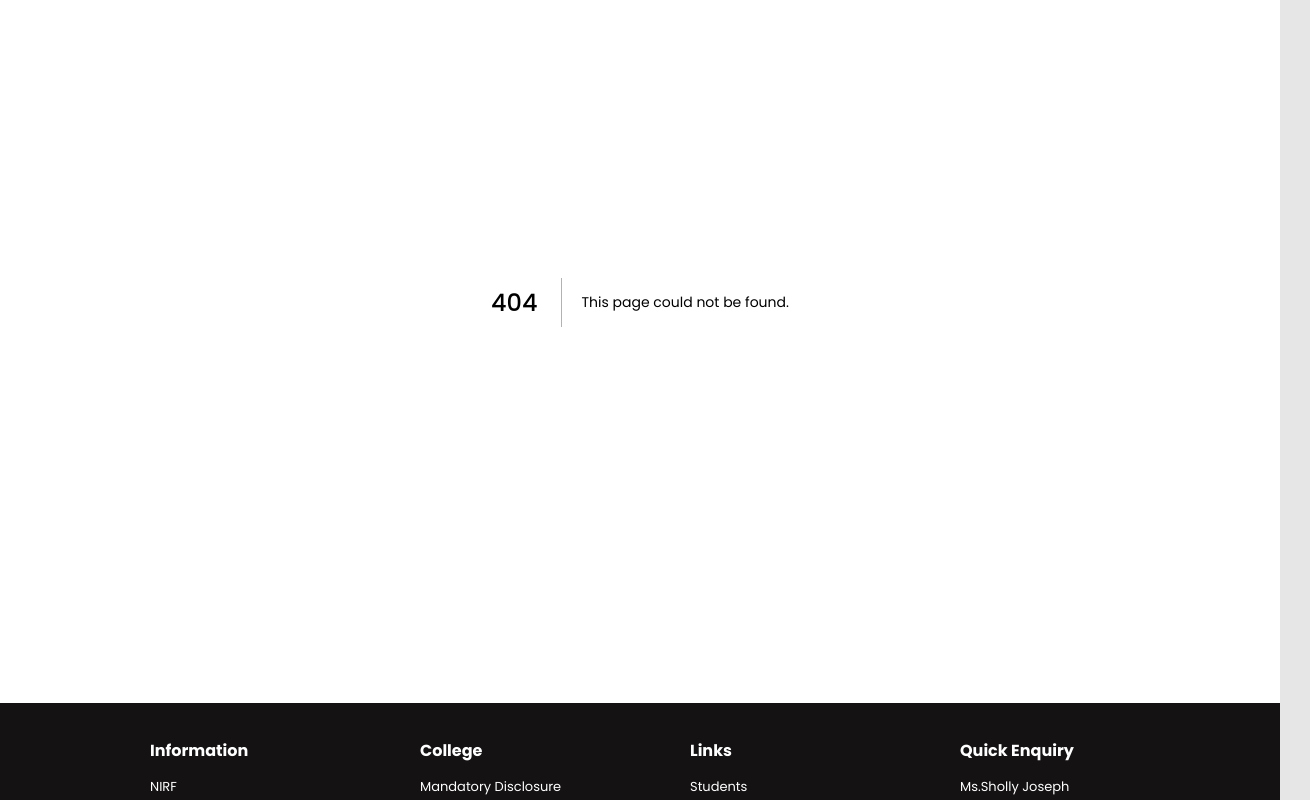
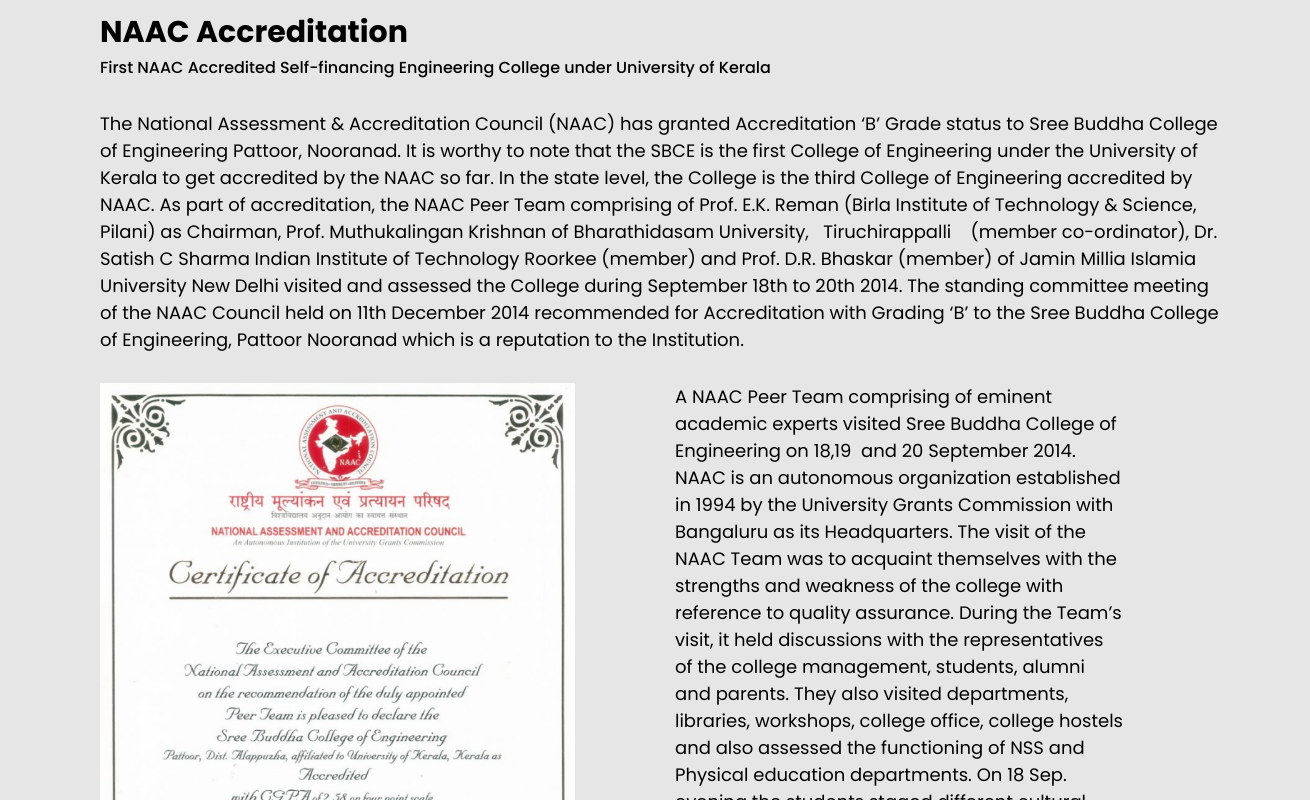
Before and after one commit to goutham-shankar/sree-buddha-website, a Next.js app: page /accreditation/NAAC/Cycle1 in a window 1280 px wide. Before the commit this address had no page. Shown: the part 200-1000 px from the top of the page, 1310 px wide, since content can reach past the window. Built offline with nearby package versions, Linux system fonts and the light colour scheme.

Commit message:
first updation

```diff
--- /dev/null
+++ b/src/app/accreditation/NAAC/Cycle1/page.jsx
@@ -0,0 +1,65 @@
+import React from "react";
+import "@/styles/accreditation/NAAC/cycle1/style.css";
+import cycle1 from "@/assets/images/accreditation/cycle1.png";
+const page = () => {
+  return (
+    <div>
+      <div className="heading">NAAC CYCLE 1</div>
+      <div className="subheading">NAAC Accreditation</div>
+      <div className="caption">
+        First NAAC Accredited Self-financing Engineering College under
+        University of Kerala
+      </div>
+      <div className="content1">
+        The National Assessment & Accreditation Council (NAAC) has granted
+        Accreditation ‘B’ Grade status to Sree Buddha College of Engineering
+        Pattoor, Nooranad. It is worthy to note that the SBCE is the first
+        College of Engineering under the University of Kerala to get accredited
+        by the NAAC so far. In the state level, the College is the third College
+        of Engineering accredited by NAAC. As part of accreditation, the NAAC
+        Peer Team comprising of Prof. E.K. Reman (Birla Institute of Technology
+        & Science, Pilani) as Chairman, Prof. Muthukalingan Krishnan of
+        Bharathidasam University,   Tiruchirappalli    (member co-ordinator),
+        Dr. Satish C Sharma Indian Institute of Technology Roorkee (member) and
+        Prof. D.R. Bhaskar (member) of Jamin Millia Islamia University New Delhi
+        visited and assessed the College during September 18th to 20th 2014. The
+        standing committee meeting of the NAAC Council held on 11th December
+        2014 recommended for Accreditation with Grading ‘B’ to the Sree Buddha
+        College of Engineering, Pattoor Nooranad which is a reputation to the
+        Institution.
+      </div>
+
+      <div className="container1">
+        <img
+          src={cycle1.src}
+          alt="certificate of accreditation"
+          className="certificate"
+        />
+        <div className="content2">
+          A NAAC Peer Team comprising of eminent academic experts visited Sree
+          Buddha College of Engineering on 18,19  and 20 September 2014. NAAC is
+          an autonomous organization established in 1994 by the University
+          Grants Commission with Bangaluru as its Headquarters. The visit of the
+          NAAC Team was to acquaint themselves with the strengths and weakness
+          of the college with reference to quality assurance. During the Team’s
+          visit, it held discussions with the representatives of the college
+          management, students, alumni and parents. They also visited
+          departments, libraries, workshops, college office, college hostels and
+          also assessed the functioning of NSS and Physical education
+          departments. On 18 Sep. evening the students staged different cultural
+          programmes to showcase the essence of the culture of Kerala. The
+          distinguished members of the Team were Prof. K. E. Raman (Chairman),
+          Senior Professor and Acting Director, BITS Pilani, Prof. Muthukalingan
+          Krishnan (Member Co-ordinator), Professor & Head, Department of
+          Environmental Biotechnology, Bharathidasan University, Tiruchirapalli,
+          Dr.Satish C Sharma (Member), Professor in Mechanical & Industrial
+          Engineering Department, IIT Roorkee And Prof. D. R. Bhaskar(Member),
+          Department of Electronics and Communication Engineering, Jamia Millia
+          Islamia University, New Delhi.
+        </div>
+      </div>
+    </div>
+  );
+};
+
+export default page;
--- /dev/null
+++ b/src/styles/accreditation/NAAC/cycle1/style.css
@@ -0,0 +1,50 @@
+@import url("https://fonts.googleapis.com/css2?family=Poppins:ital,wght@0,100;0,200;0,300;0,400;0,500;0,600&display=swap");
+
+* {
+  box-sizing: border-box;
+  margin: 0;
+  padding: 0;
+}
+body {
+  font-family: "Poppins", sans-serif;
+}
+
+.heading {
+  margin-left: 100px;
+
+  margin-top: 30px;
+  margin-bottom: 30px;
+  font-size: 40px;
+  font-weight: 900;
+  color: #73501c;
+  stroke: #845714;
+}
+.subheading {
+  font-size: 30px;
+  font-weight: 700;
+  margin-left: 100px;
+}
+.caption {
+  margin-left: 100px;
+  font-weight: 500;
+  padding-bottom: 30px;
+}
+.content1 {
+  margin-left: 100px;
+  font-size: 18px;
+  margin-right: 50px;
+}
+.container1 {
+  max-width: 80dvw;
+  margin-top: 30px;
+  margin-left: 100px;
+  display: flex;
+  flex-direction: row;
+  gap: 100px;
+  font-size: 18px;
+  margin-bottom: 10 dvh;
+}
+.certificate {
+  width: 70dvw;
+  height: 80dvh;
+}
```
Also changed, not shown: src/assets/images/accreditation/cycle1.png (added).
